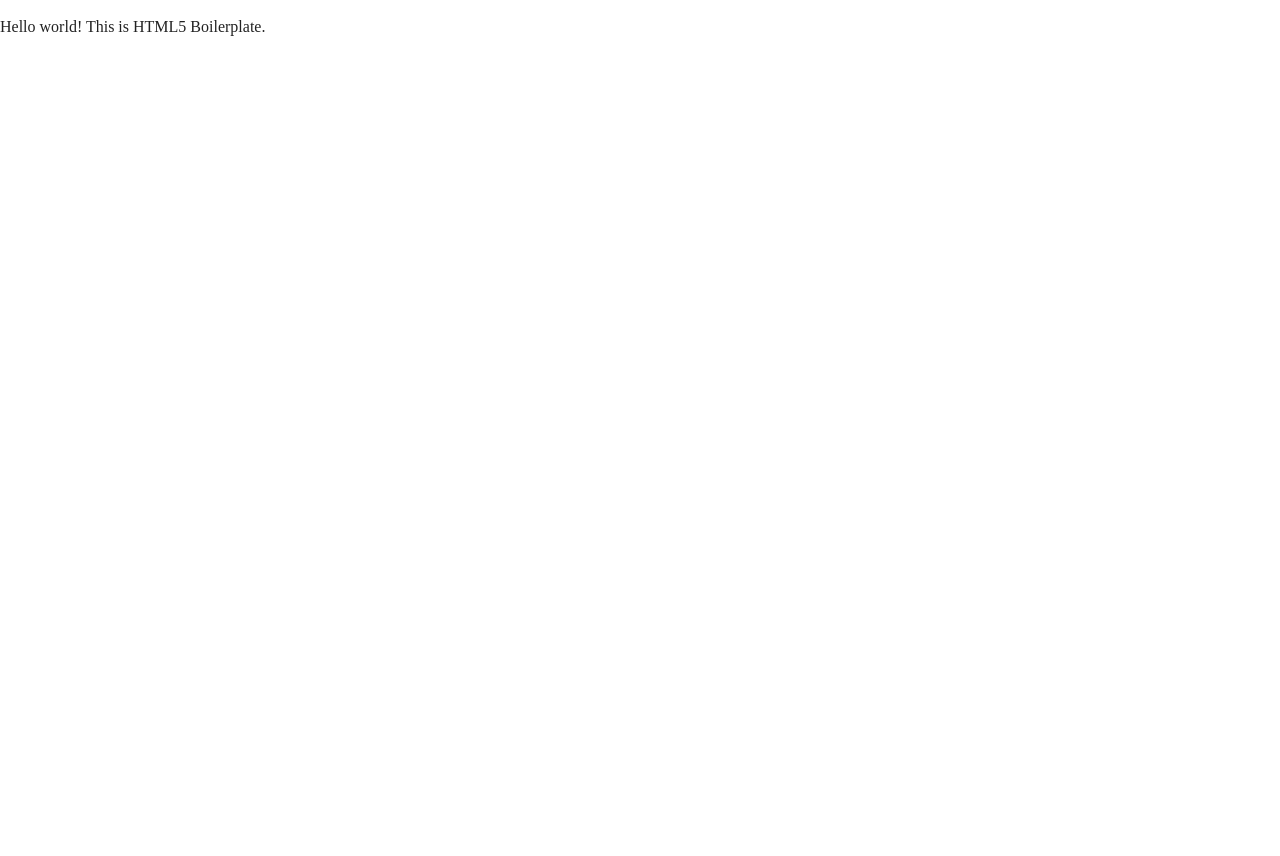
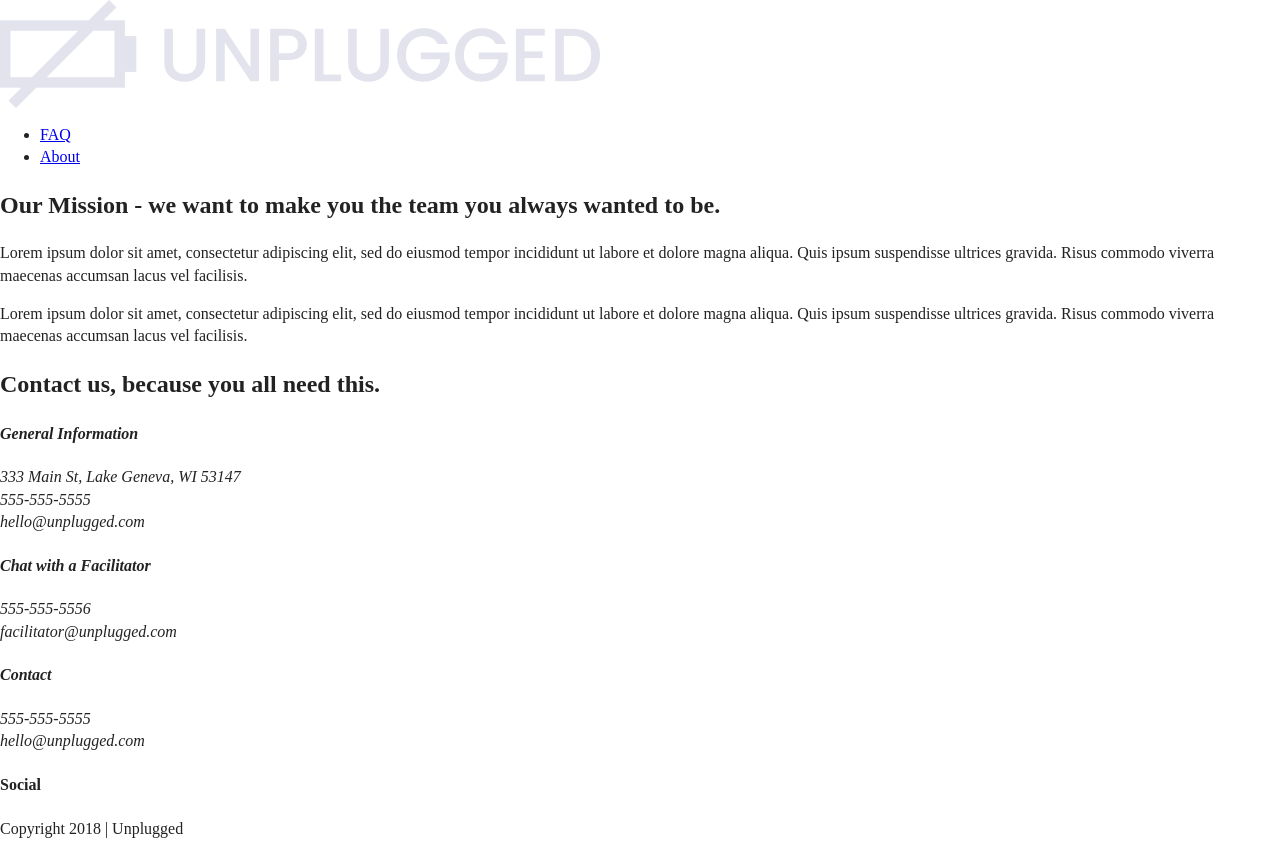
Before and after one commit to NimishUI/Unplug, a website: page about/index.html in a window 1280 px wide. Before the commit the page ends 800 px from the top, so only its background shows below. Drawn offline with Linux system fonts and the light colour scheme.

Commit message:
Made website structure

```diff
--- a/about/index.html
+++ b/about/index.html
@@ -1,41 +1,147 @@
-<!doctype html>
+<!DOCTYPE html>
 <html class="no-js" lang="en">
+  <head>
+    <meta charset="utf-8" />
+    <title></title>
+    <meta name="description" content="" />
+    <meta name="viewport" content="width=device-width, initial-scale=1" />
 
-<head>
-  <meta charset="utf-8">
-  <title></title>
-  <meta name="description" content="">
-  <meta name="viewport" content="width=device-width, initial-scale=1">
+    <meta property="og:title" content="" />
+    <meta property="og:type" content="" />
+    <meta property="og:url" content="" />
+    <meta property="og:image" content="" />
 
-  <meta property="og:title" content="">
-  <meta property="og:type" content="">
-  <meta property="og:url" content="">
-  <meta property="og:image" content="">
-
-  <link rel="manifest" href="../site.webmanifest">
-  <link rel="apple-touch-icon" href="../icon.png">
+    <link rel="manifest" href="../site.webmanifest" />
+    <link rel="apple-touch-icon" href="../icon.png" />
     <!-- Place favicon.ico in the root directory -->
 
-  <link rel="stylesheet" href="../css/normalize.css">
-  <link rel="stylesheet" href="../css/main.css">
+    <link rel="stylesheet" href="../css/normalize.css" />
+    <link rel="stylesheet" href="../css/main.css" />
 
-  <meta name="theme-color" content="#fafafa">
+    <meta name="theme-color" content="#fafafa" />
   </head>
 
   <body>
+    <!-- Add your site or application content here -->
+    <header>
+      <div class="content-wrapper">
 
-  <!-- Add your site or application content here -->
-  <p>Hello world! This is HTML5 Boilerplate.</p>
+        <a href="#"><img src="../img/unpluggedlogo.png" alt="unplugged logo"/></a>
+        <div class="header-divider"></div>
+        <nav>
+          <ul>
+            <li><a href="../faq/index.html" target="_blank">FAQ</a></li>
+            <li><a href="../index.html">About</a></li>
+          </ul>
+        </nav>
+      </div>
+    </header>
+
+    <main>
+      <section class="mission">
+        <div class="content-wrapper">
+          <h2>
+            Our Mission - we want to make you the team you always wanted to be.
+          </h2>
+          <div class="mission-content">
+            <p>
+              Lorem ipsum dolor sit amet, consectetur adipiscing elit, sed do
+              eiusmod tempor incididunt ut labore et dolore magna aliqua. Quis
+              ipsum suspendisse ultrices gravida. Risus commodo viverra maecenas
+              accumsan lacus vel facilisis.
+            </p>
+            <p>
+              Lorem ipsum dolor sit amet, consectetur adipiscing elit, sed do
+              eiusmod tempor incididunt ut labore et dolore magna aliqua. Quis
+              ipsum suspendisse ultrices gravida. Risus commodo viverra maecenas
+              accumsan lacus vel facilisis.
+            </p>
+          </div>
+        </div>
+        <!-- mission content wrapper ends -->
+      </section>
+      <!-- contact-info -->
+
+      <section class="map">
+        <figure></figure>
+      </section>
+
+      <section class="contact-section">
+        <div class="content-wrapper">
+          <h2>Contact us, because you all need this.</h2>
+
+          <address class="contact-content">
+            <div>
+              <h4>General Information</h4>
+              <p>
+                333 Main St, Lake Geneva, WI 53147<br />
+                555-555-5555<br />
+                hello@unplugged.com
+              </p>
+            </div>
+
+            <div>
+              <h4>Chat with a Facilitator</h4>
+              <p>
+                555-555-5556<br />
+                facilitator@unplugged.com
+              </p>
+            </div>
+          </address>
+          <!-- contact-content div ends -->
+        </div>
+        <!-- contact content wrapper ends -->
+      </section>
+    </main>
+    <!-- main wrapper -->
+
+    <footer>
+      <div class="content-wrapper">
+        <div class="footer-content">
+
+          <address class="contact">
+            <h4>Contact</h4>
+            <p>
+              555-555-5555<br>
+              hello@unplugged.com
+            </p>
+          </address>
+
+          <div class="social">
+            <h4>Social</h4>
+            <div class="social-icons">
+                <a href="https://www.facebook.com/Skillcrush/" target="_blank"></a>
+                <a href="https://twitter.com/Skillcrush" target="_blank"></a>
+                <a href="https://www.instagram.com/skillcrush/" target="_blank"></a>
+            </div>
+          </div>
+
+        </div>
+        <!-- footer content ends -->
+      </div>
+      <!--footer content-wrapper ends-->
+
+      <div class="copyright">
+        <p>Copyright 2018 | Unplugged</p>
+      </div>
+    </footer>
+
     <script src="../js/vendor/modernizr-3.11.2.min.js"></script>
     <script src="../js/plugins.js"></script>
     <script src="../js/main.js"></script>
 
     <!-- Google Analytics: change UA-XXXXX-Y to be your site's ID. -->
     <script>
-    window.ga = function () { ga.q.push(arguments) }; ga.q = []; ga.l = +new Date;
-    ga('create', 'UA-XXXXX-Y', 'auto'); ga('set', 'anonymizeIp', true); ga('set', 'transport', 'beacon'); ga('send', 'pageview')
+      window.ga = function () {
+        ga.q.push(arguments);
+      };
+      ga.q = [];
+      ga.l = +new Date();
+      ga("create", "UA-XXXXX-Y", "auto");
+      ga("set", "anonymizeIp", true);
+      ga("set", "transport", "beacon");
+      ga("send", "pageview");
     </script>
     <script src="https://www.google-analytics.com/analytics.js" async></script>
   </body>
-
 </html>
```
Lines whose indentation alone changed are shown as unchanged.
